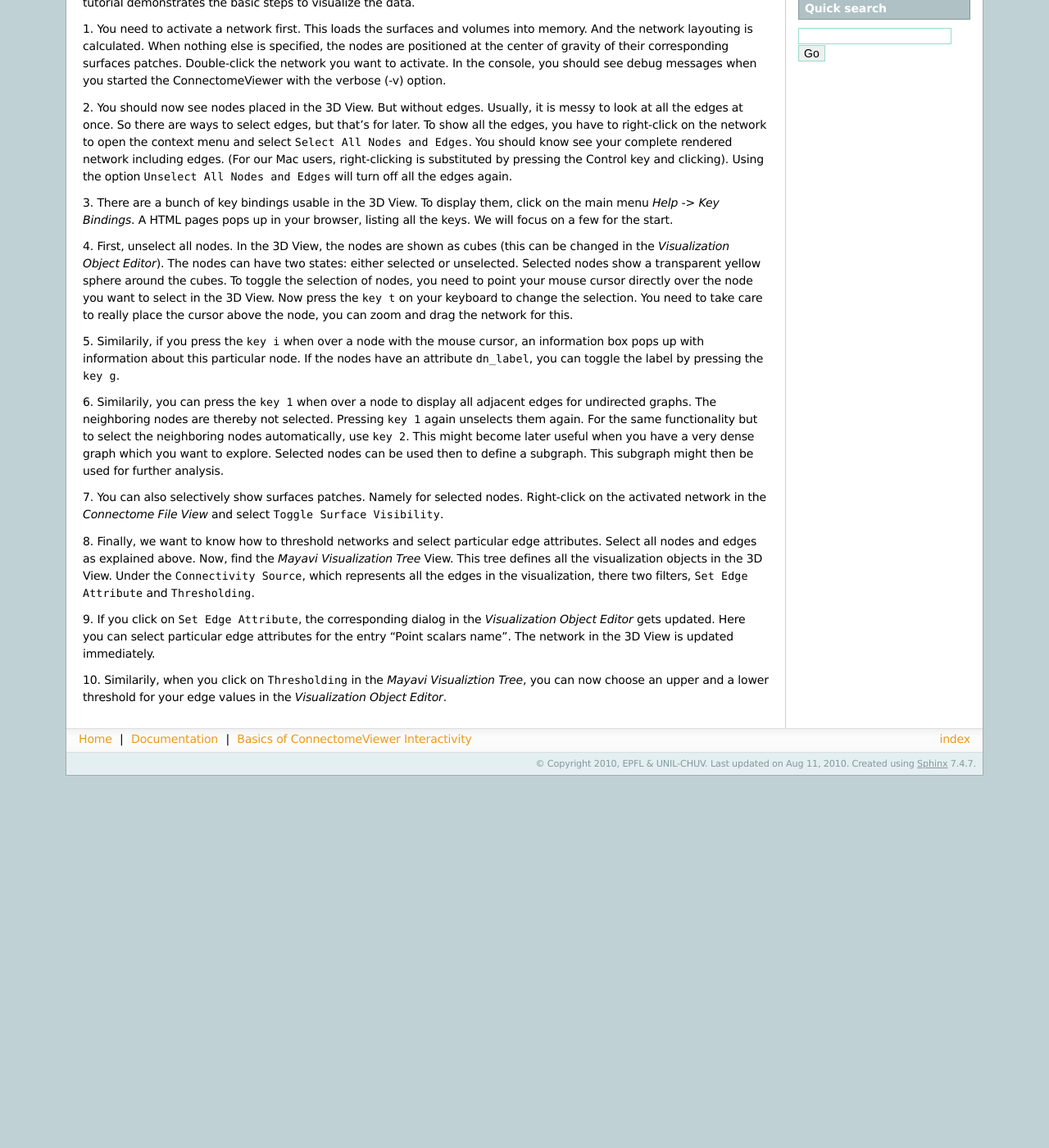
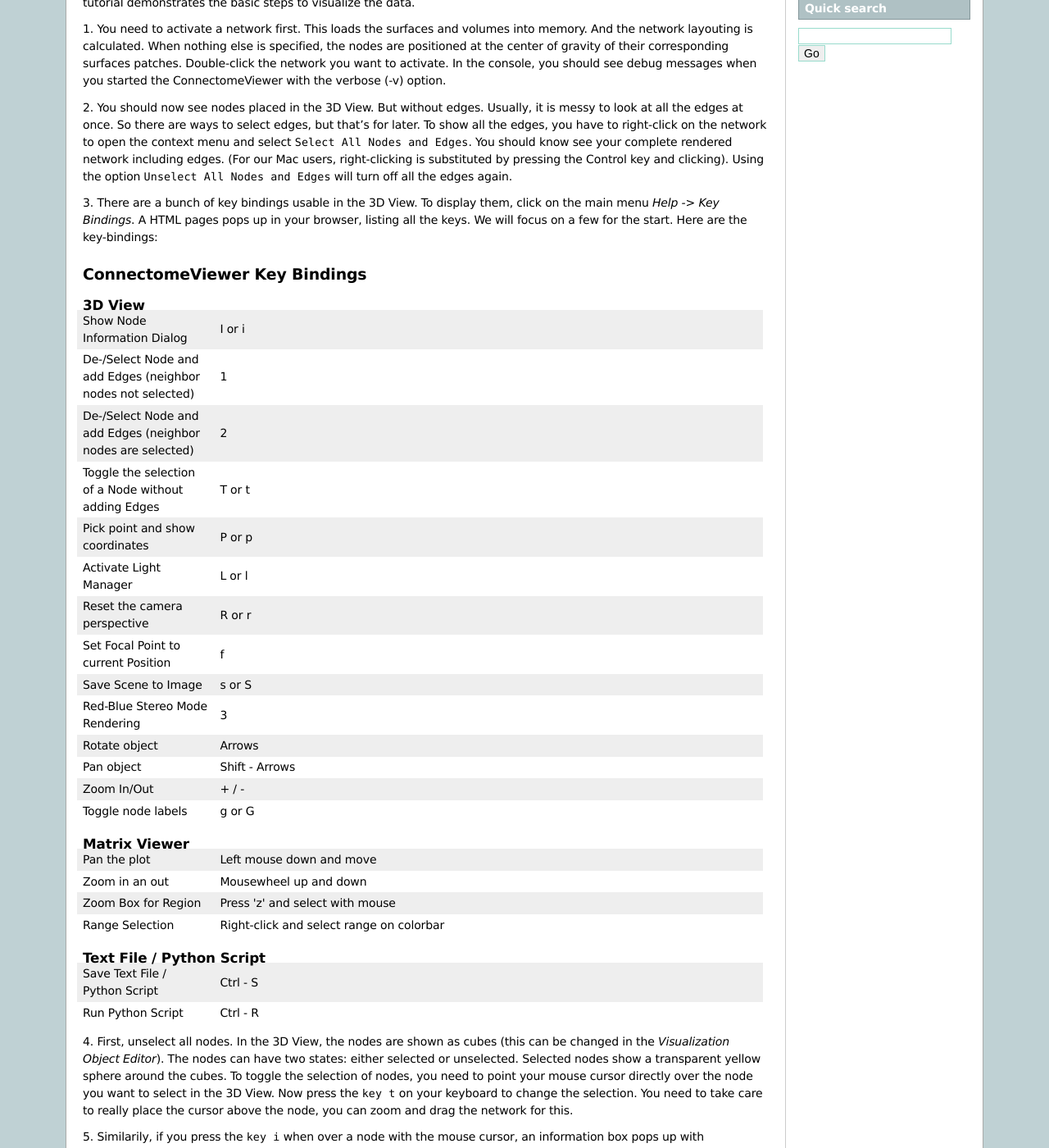
Before and after one commit to LTS5/connectomeviewer, a Sphinx documentation site: the page built from doc/users/tutorials/tut_basicinter.rst, in a window 1280 px wide and 1400 px high, scrolled down 304 px. Shown: the whole window at 82% size. Built offline with Sphinx 7.4.7, drawn with Linux system fonts in a browser that asks for light colours; before the commit the page ends 1250 px from its top, so only the background shows below that; some of the changed text lies outside the part shown.

```diff
--- /dev/null
+++ b/doc/_static/keybindings.html
@@ -0,0 +1,111 @@
+<!DOCTYPE HTML PUBLIC "-//W3C//DTD HTML 4.01 Transitional//EN" "http://www.w3.org/TR/html4/loose.dtd">
+<html>
+
+<head>
+  <title>ConnectomeViewer Key Bindings</title>
+  <meta name="GENERATOR" content="Quanta Plus">
+  <meta name="AUTHOR" content="Stephan Gerhard">
+  <meta http-equiv="Content-Type" content="text/html; charset=utf-8">
+  <style type="text/css">
+  </style>
+</head>
+<body>
+<h2>ConnectomeViewer Key Bindings</h2>
+
+<h3>3D View</h3>
+<table border="0" width="100%%">
+<TR bgcolor="#eeeeee">
+	<TD width="20%%">Show Node Information Dialog</TD>
+	<TD>I or i</TD>
+</TR>
+<TR>
+	<TD>De-/Select Node and add Edges (neighbor nodes not selected)</TD>
+	<TD>1</TD>
+</TR>
+<TR bgcolor="#eeeeee">
+	<TD>De-/Select Node and add Edges (neighbor nodes are selected)</TD>
+	<TD>2</TD>
+</TR>
+<TR>
+	<TD>Toggle the selection of a Node without adding Edges</TD>
+	<TD>T or t</TD>
+</TR>
+<TR bgcolor="#eeeeee">
+	<TD>Pick point and show coordinates</TD>
+	<TD>P or p</TD>
+</TR>
+<TR>
+	<TD>Activate Light Manager</TD>
+	<TD>L or l</TD>
+</TR>
+<TR bgcolor="#eeeeee">
+	<TD>Reset the camera perspective</TD>
+	<TD>R or r</TD>
+</TR>
+<TR>
+	<TD>Set Focal Point to current Position</TD>
+	<TD>f</TD>
+</TR>
+<TR bgcolor="#eeeeee">
+	<TD>Save Scene to Image</TD>
+	<TD>s or S</TD>
+</TR>
+<TR>
+	<TD>Red-Blue Stereo Mode Rendering</TD>
+	<TD>3</TD>
+</TR>
+<TR bgcolor="#eeeeee">
+	<TD>Rotate object</TD>
+	<TD>Arrows</TD>
+</TR>
+<TR>
+	<TD>Pan object</TD>
+	<TD>Shift - Arrows</TD>
+</TR>
+<TR bgcolor="#eeeeee">
+	<TD>Zoom In/Out</TD>
+	<TD>+ / -</TD>
+</TR>
+<TR>
+	<TD>Toggle node labels</TD>
+	<TD>g or G</TD>
+</TR>
+
+
+
+</table>
+
+<h3>Matrix Viewer</h3>
+<table border="0" width="100%%">
+<TR bgcolor="#eeeeee">
+	<TD width="20%%">Pan the plot</TD>
+	<TD>Left mouse down and move</TD>
+</TR>
+<TR>
+	<TD>Zoom in an out</TD>
+	<TD>Mousewheel up and down</TD>
+</TR>
+<TR bgcolor="#eeeeee">
+	<TD>Zoom Box for Region</TD>
+	<TD>Press 'z' and select with mouse</TD>
+</TR>
+<TR>
+	<TD>Range Selection</TD>
+	<TD>Right-click and select range on colorbar</TD>
+</TR>
+</table>
+
+<h3>Text File / Python Script</h3>
+<table border="0" width="100%%">
+<TR bgcolor="#eeeeee">
+	<TD width="20%%">Save Text File / Python Script</TD>
+	<TD>Ctrl - S</TD>
+</TR>
+<TR>
+	<TD>Run Python Script</TD>
+	<TD>Ctrl - R</TD>
+</TR>
+</table>
+
+</body>
+</html>
--- a/doc/users/tutorial.rst
+++ b/doc/users/tutorial.rst
@@ -12,6 +12,7 @@
 Basics
 ------
 * :doc:`tutorials/tut_basicinter`
+* :doc:`tutorials/tut_redbut`
 
 Data Import/Export
 ------------------
--- a/doc/users/tutorials/tut_basicinter.rst
+++ b/doc/users/tutorials/tut_basicinter.rst
@@ -22,7 +22,10 @@
 
 3. There are a bunch of key bindings usable in the 3D View. To display them, click on the main
 menu *Help -> Key Bindings*. A HTML pages pops up in your browser, listing all the keys. We will
-focus on a few for the start.
+focus on a few for the start. Here are the key-bindings:
+
+.. raw:: html
+   :file: ../../_static/keybindings.html
 
 4. First, unselect all nodes. In the 3D View, the nodes are shown as cubes (this can be changed
 in the *Visualization Object Editor*). The nodes can have two states: either selected or unselected.
@@ -44,16 +47,7 @@
 7. You can also selectively show surfaces patches. Namely for selected nodes. Right-click on the activated
 network in the *Connectome File View* and select ``Toggle Surface Visibility``.
 
-8. Finally, we want to know how to threshold networks and select particular edge attributes.
-Select all nodes and edges as explained above. Now, find the *Mayavi Visualization Tree* View. This
-tree defines all the visualization objects in the 3D View. Under the ``Connectivity Source``, which
-represents all the edges in the visualization, there two filters, ``Set Edge Attribute`` and ``Thresholding``.
-
-9. If you click on ``Set Edge Attribute``, the corresponding dialog in the *Visualization Object Editor* gets
-updated. Here you can select particular edge attributes for the entry "Point scalars name". The network
-in the 3D View is updated immediately.
-
-10. Similarily, when you click on ``Thresholding`` in the *Mayavi Visualiztion Tree*, you can now
-choose an upper and a lower threshold for your edge values in the *Visualization Object Editor*.
+8. For thresholding, right-click on the network and select ``Edge Parameters`` to find the dialog
+with multiple thresholding options.
 
 .. Using the IPython Shell with dragged objects.
```
Also changed, not shown: doc/users/tutorials/tut_redbut.rst (added, +51 -0 lines), doc/_static/tut_redbutton/1.png (added), doc/_static/tut_redbutton/2.png (added), doc/_static/tut_redbutton/3.png (added), doc/_static/tut_redbutton/4.png (added), doc/_static/tut_redbutton/5.png (added).
